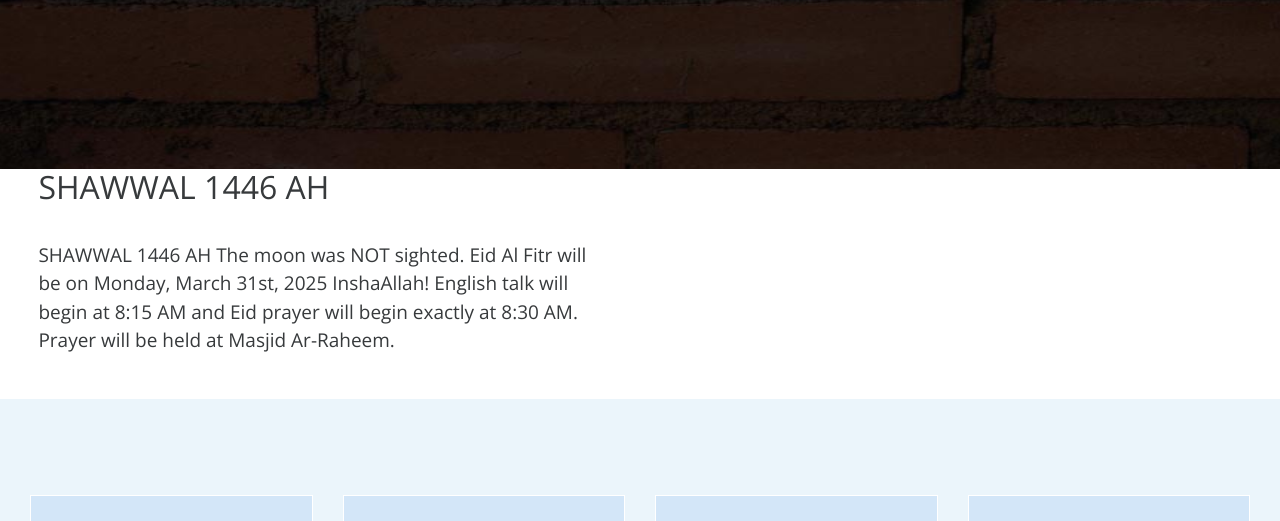
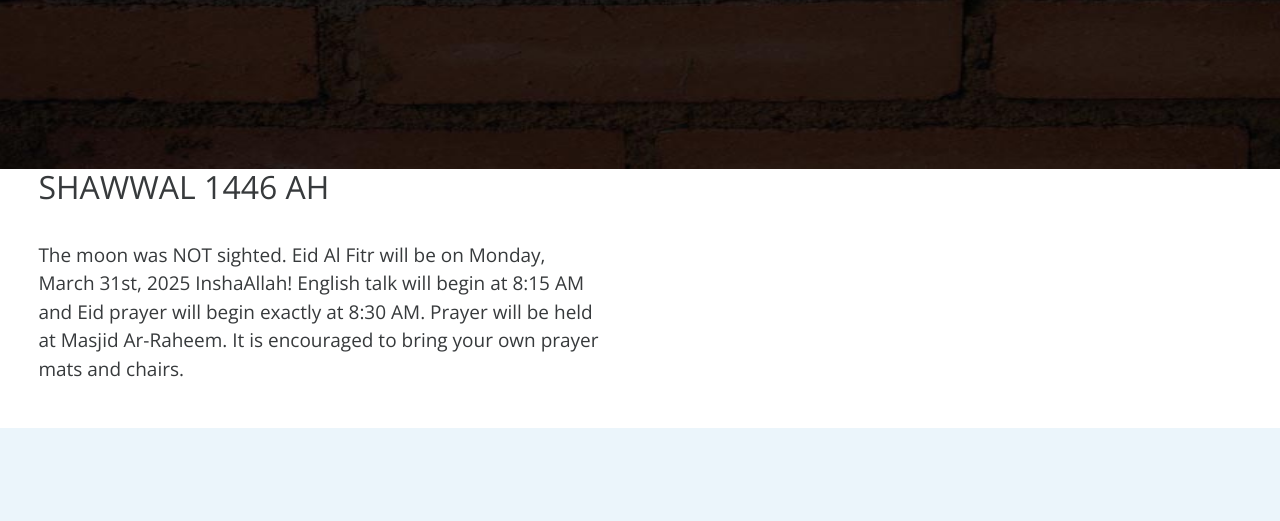
Before and after one commit to masjidarraheem/rodeomasjid, a plain HTML site: page index.html in a window 1280 px wide. Shown: the part 631-1152 px from the top of the page. Drawn offline with nearby package versions, Linux system fonts and the light colour scheme; a script that the page names is missing; files whose address does not match are found by name; a web font is replaced by a local one.

Commit message:
updated eid announcment

```diff
--- a/index.html
+++ b/index.html
@@ -85,8 +85,7 @@ src="https://www.facebook.com/tr?id=432855704686738&ev=PageView&noscript=1"
 
                <div class="col-xs-12 col-sm-12 col-md-12 col-lg-6 col-xl-6 tm-2-col-text">
 <h2 class="announcement__title">SHAWWAL 1446 AH</h2>
-                        <p class="tm-2-col-subtitle"><br>
-SHAWWAL 1446 AH The moon was NOT sighted. Eid Al Fitr will be on Monday, March 31st, 2025 InshaAllah! English talk will begin at 8:15 AM and Eid prayer will begin exactly at 8:30 AM. Prayer will be held at Masjid Ar-Raheem.<br> <br>
+                        <p class="tm-2-col-subtitle"><br>The moon was NOT sighted. Eid Al Fitr will be on Monday, March 31st, 2025 InshaAllah! English talk will begin at 8:15 AM and Eid prayer will begin exactly at 8:30 AM. Prayer will be held at Masjid Ar-Raheem. It is encouraged to bring your own prayer mats and chairs.<br> <br>
                       </p>
                   </div>
                 </section>
```
